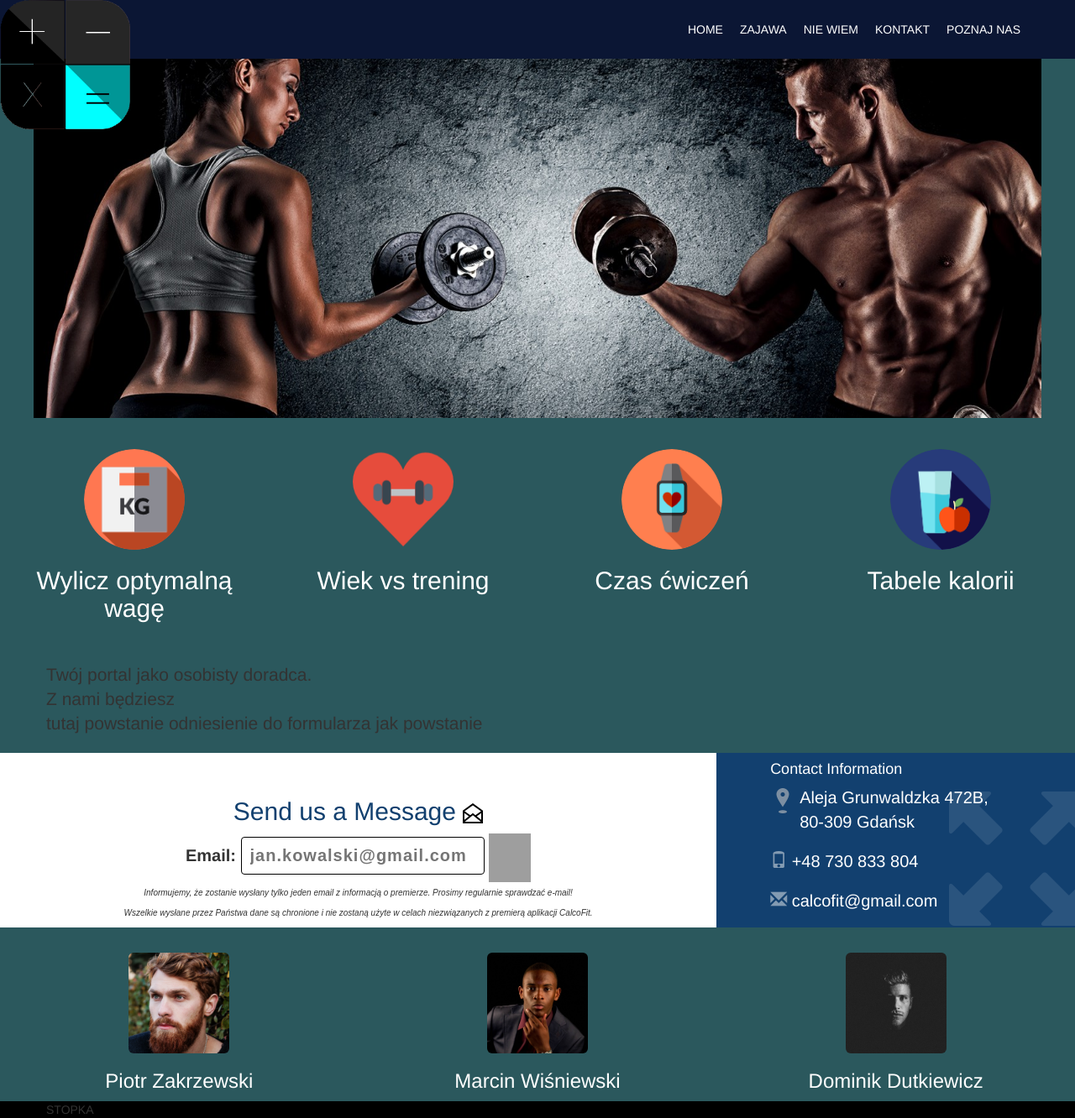
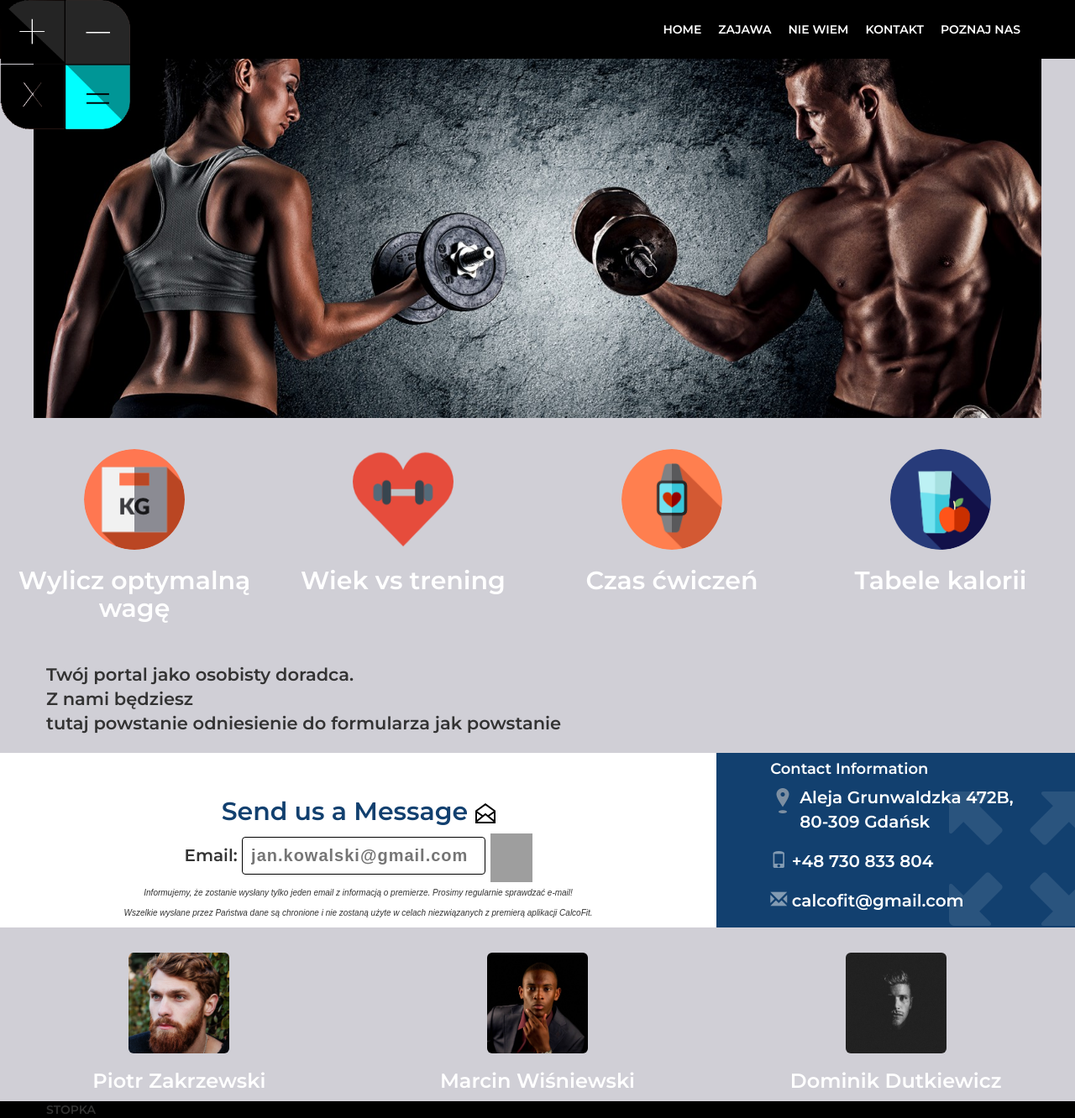
Before and after one commit to zakrza59/jfdd8-frontmeni, a PHP site: page / in a window 1280 px wide. Shown: the whole page at 84% size. Run offline with PHP 8.4, Linux system fonts and the light colour scheme; grey boxes are pictures that could not be loaded.

Commit message:
czcionka całosci zmieniona i navbar kolor

```diff
--- a/css/main.css
+++ b/css/main.css
@@ -1,5 +1,8 @@
+body{
+    font-family: 'Montserrat', sans-serif;
+}
 .navbar-default {
-    background-color: #0b1634;
+    background-color: #000000;
     border:0;
     padding:10px 0;
 }
@@ -9,13 +12,12 @@
 }
 .navbar-default .navbar-brand {
     color:white;
-    font-weight:bold;
 }
 .navbar-default .navbar-nav>li>a {
     color: rgb(255, 255, 255);
 }
 .navbar-default .navbar-nav>li>a:focus, .navbar-default .navbar-nav>li>a:hover {
-    color: #07a7ff;
+    color: #00ffff;
 }
 .nav>li>a {
     padding:15px 10px;
@@ -184,5 +186,5 @@ footer{
 }
 /*kolor tla tylko do podgladu*/
 .article{
-    background: #2b585d;
+    background: #d0cfd6;
 }
--- a/index.html
+++ b/index.html
@@ -8,6 +8,7 @@
     <link rel="stylesheet" href="css/main.css">
     <link rel="stylesheet" href="normalize.css">
     <link rel="stylesheet" href="https://cdnjs.cloudflare.com/ajax/libs/font-awesome/4.7.0/css/font-awesome.min.css">
+    <link href="https://fonts.googleapis.com/css?family=Montserrat:600" rel="stylesheet">
 
 </head>
 <body>
@@ -99,13 +100,14 @@
             <div class="security-text">
                 <p>Informujemy, że zostanie wysłany tylko jeden email z informacją o premierze.
                     Prosimy regularnie sprawdzać e-mail!</p>
-            <p>Wszelkie wysłane przez Państwa dane są chronione i nie zostaną użyte w celach niezwiązanych z premierą
+                <p>Wszelkie wysłane przez Państwa dane są chronione i nie zostaną użyte w celach niezwiązanych z
+                    premierą
                     aplikacji CalcoFit.</p>
             </div>
         </div>
         <aside class="contact-info">
             <h4>Contact Information</h4>
-        <p class="address"><img src="png/location.png" />Aleja Grunwaldzka 472B,<br/>80-309 Gdańsk</p>
+            <p class="address"><img src="png/location.png"/>Aleja Grunwaldzka 472B,<br/>80-309 Gdańsk</p>
             <p class="phone-number"><span class="glyphicon glyphicon-phone"></span> +48 730 833 804</p>
             <p class="email-address"><span class="glyphicon glyphicon-envelope"></span> calcofit@gmail.com</p>
             <span class="glyphicon glyphicon-fullscreen background-icon"></span>
```
Lines whose indentation alone changed are shown as unchanged.
